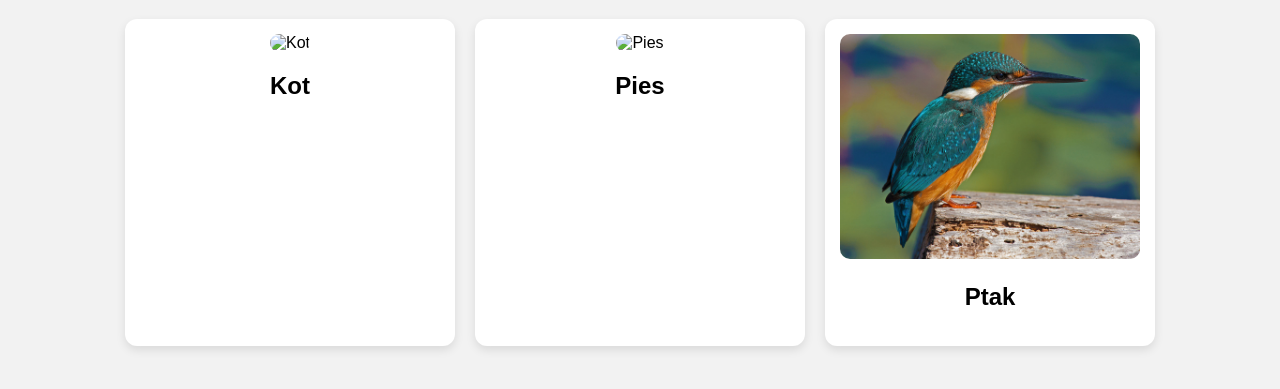
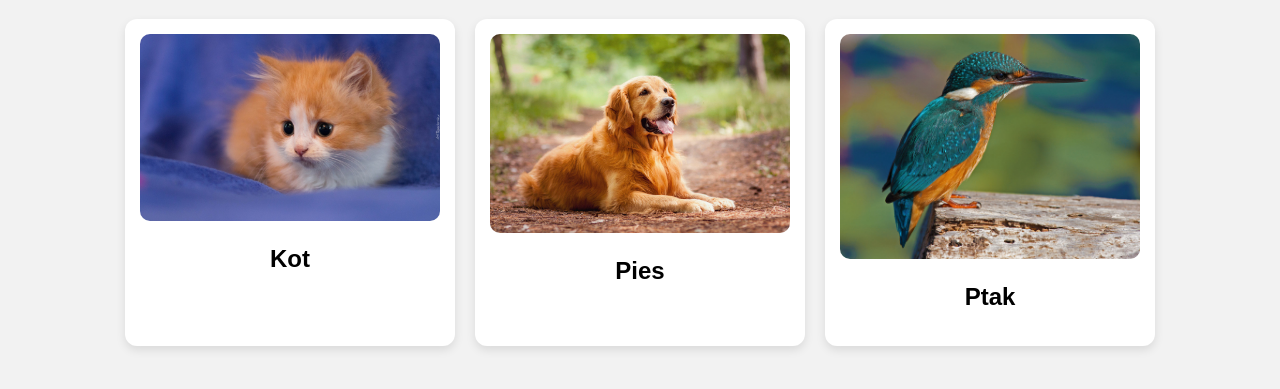
Before and after one commit to plgamingowy-prog/projekt, a plain HTML site: page index.html in a window 1280 px wide. Shown: the part 81-470 px from the top of the page. Drawn offline with Linux system fonts and the light colour scheme.

Commit message:
Update index.html

```diff
--- a/index.html
+++ b/index.html
@@ -46,12 +46,12 @@
 <div class="gallery">
 
     <div class="card">
-        <img src="obrazek1.jifi" alt="Kot">
+        <img src="obrazek1.jpg" alt="Kot">
         <h2>Kot</h2>
     </div>
 
     <div class="card">
-        <img src="obrazek2.jpg" alt="Pies">
+        <img src="obrazek2.jfif" alt="Pies">
         <h2>Pies</h2>
     </div>
 
```
